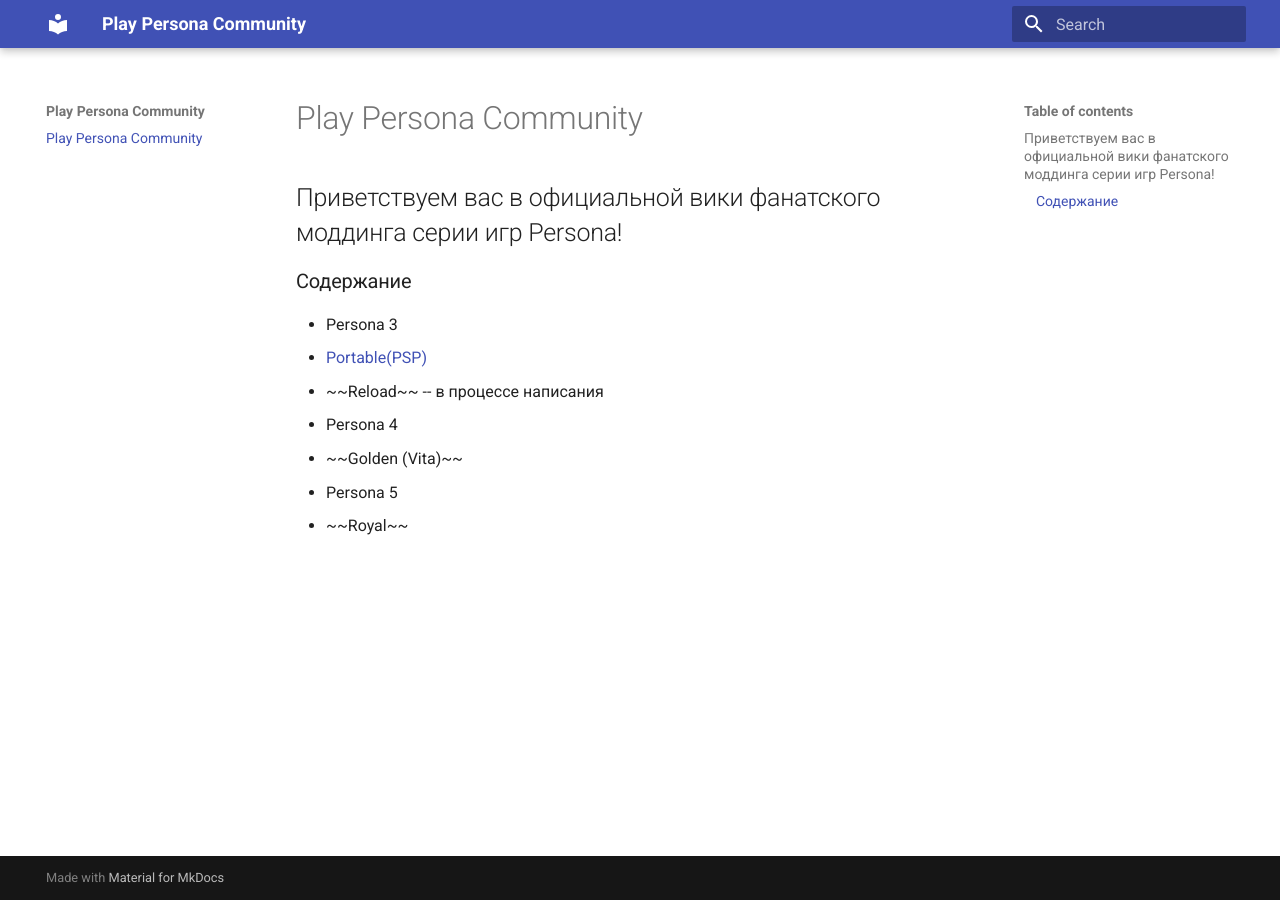
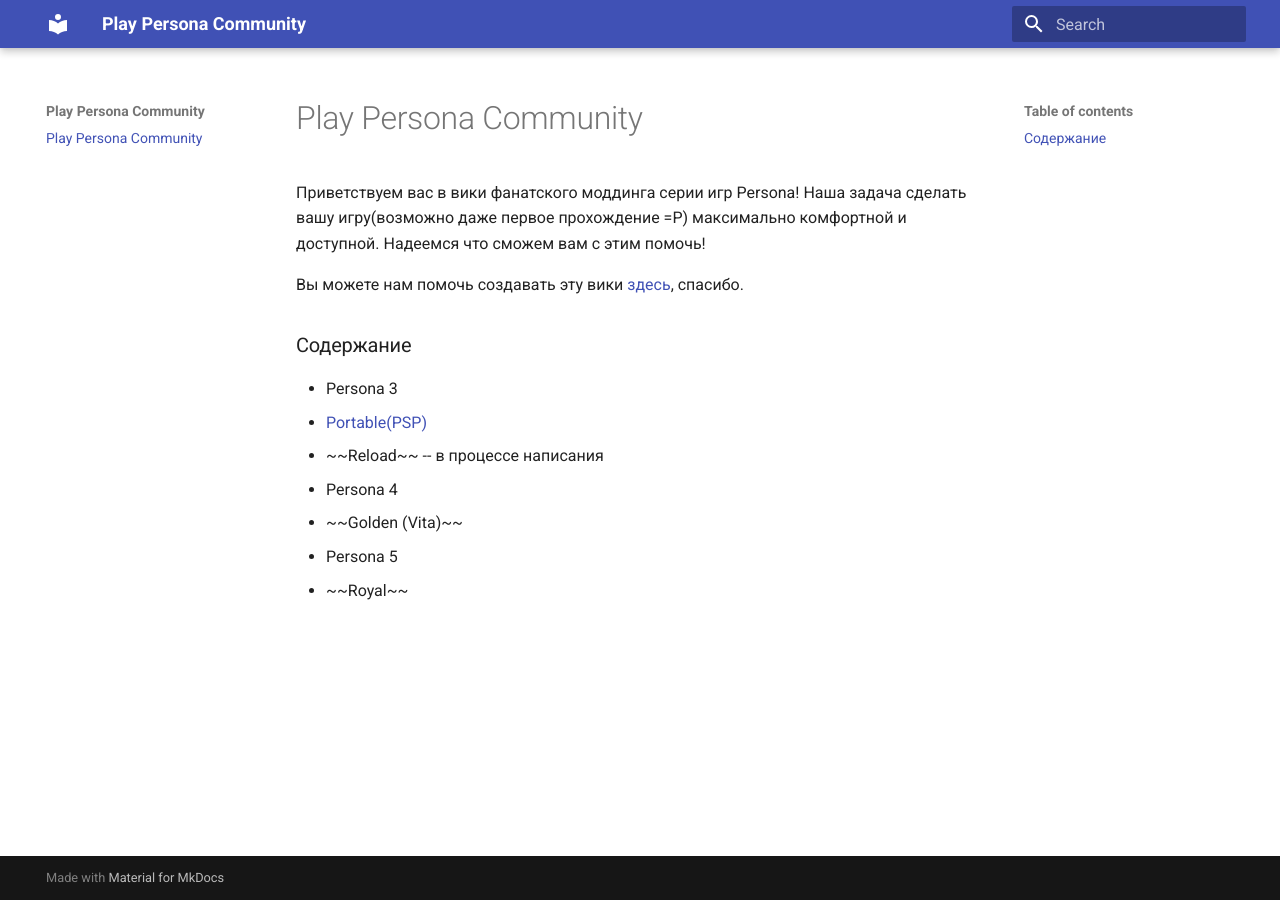
Before and after one commit to nyakokitsu/play-persona, an MkDocs documentation site: the page built from docs/index.md, in a window 1280 px wide. Built offline with MkDocs 1.6.1 and Material for MkDocs 9.7.7, drawn with Linux system fonts in a browser that asks for light colours.

Commit message:
Update inde

```diff
--- a/docs/index.md
+++ b/docs/index.md
@@ -1,6 +1,8 @@
 # Play Persona Community
 
-## Приветствуем вас в официальной вики фанатского моддинга серии игр Persona!
+Приветствуем вас в вики фанатского моддинга серии игр Persona! Наша задача сделать вашу игру(возможно даже первое прохождение =Р) максимально комфортной и доступной. Надеемся что сможем вам с этим помочь!
+
+Вы можете нам помочь создавать эту вики [здесь](https://github.com/nyakokitsu/play-persona/), спасибо.
 
 ### Содержание
  + Persona 3
```
